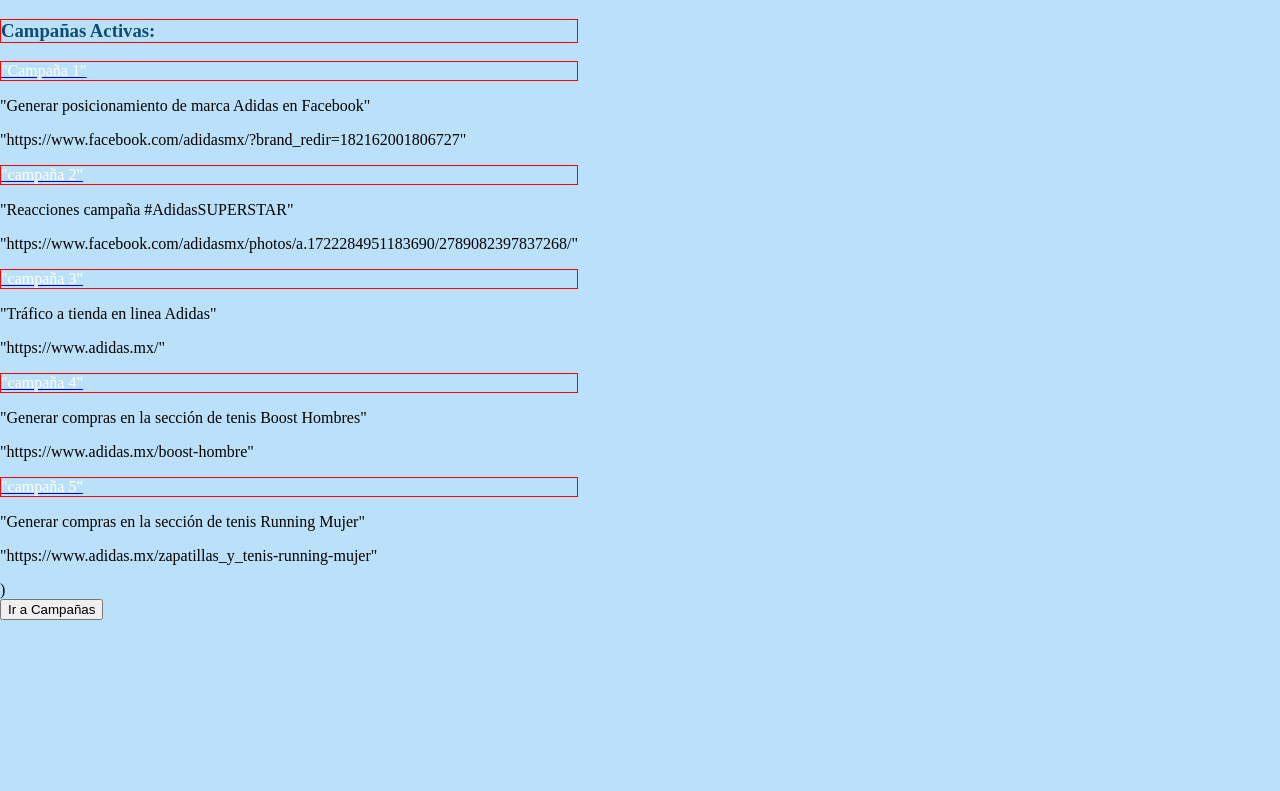
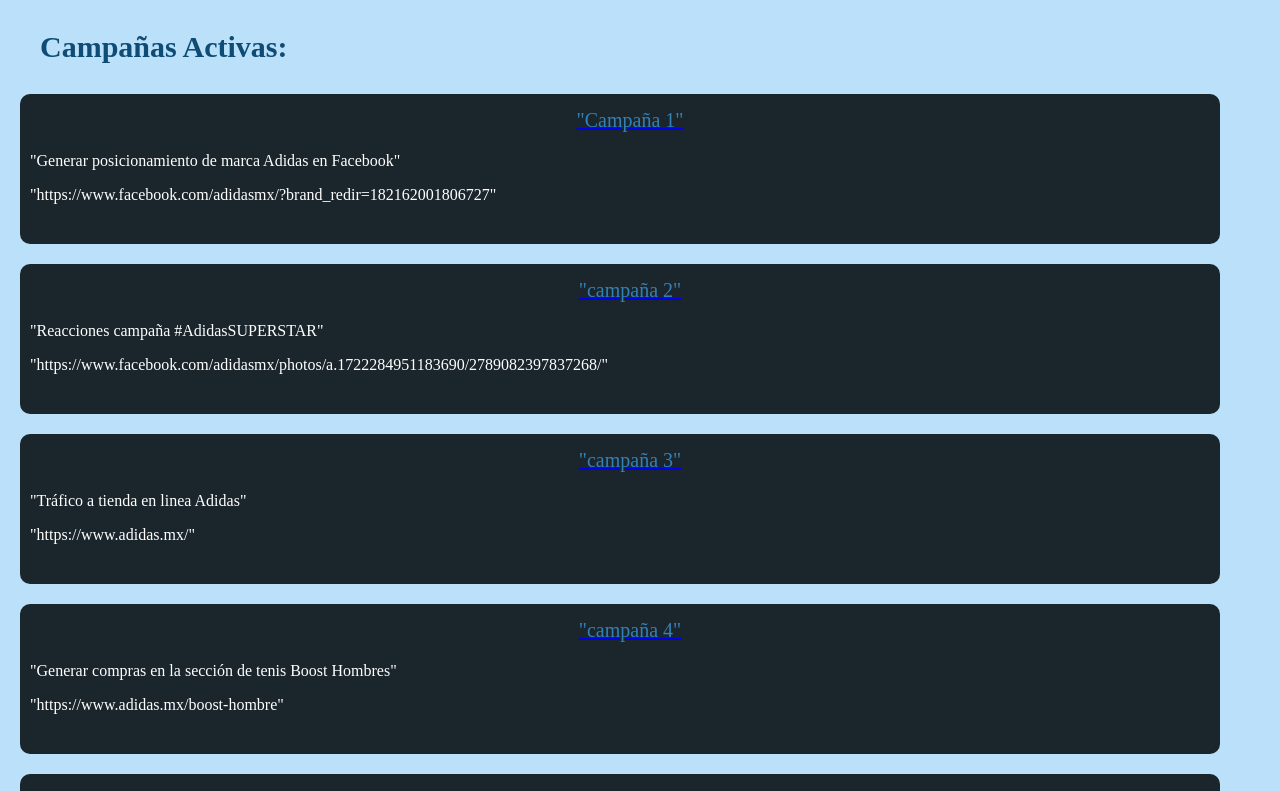
Before and after one commit to pauso92/front-appads, a React (Create React App) app: page /campaign/Adidas in a window 1280 px wide. Shown: the top 791 px of the page. Built offline with nearby package versions, Linux system fonts and the light colour scheme.

Commit message:
[add]Se agregan estilos

```diff
--- a/src/component/CampaignItem.js
+++ b/src/component/CampaignItem.js
@@ -5,28 +5,28 @@
 const CampaignItem = (props) => {
   return (
     <>
-        <h3 className="title">Campañas Activas:</h3>
+      <h3 className="title">Campañas Activas:</h3>
       {
         props.data.campaniasAct && props.data.campaniasAct.map(i => {
           return (
             <>
-              <div>
+              <div className="wrapCampaign">
                 <Link to="/dashboard">
                   <p className="titleCampaign">{JSON.stringify(i.title)}</p>
                 </Link>
-                <p>{JSON.stringify(i.obj)}</p>
-                <p>{JSON.stringify(i.link)}</p>
+                <p className="objList">{JSON.stringify(i.obj)}</p>
+                <p className="objList">{JSON.stringify(i.link)}</p>
               </div>
             </>
           )
         })
-      })
-
-              <div>
-                <Link to="/home">
-                  <button>Ir a Campañas</button>
-                </Link>
-              </div>
+      }
+      <h3 className="title">Campañas Finalizadas:</h3>
+      <div className="wrapbutton">
+        <Link to="/home">
+          <button className="button">Ir a Empresas </button>
+        </Link>
+      </div>
     </>
   );
 }
--- a/src/css/CampaignItem.css
+++ b/src/css/CampaignItem.css
@@ -1,8 +1,38 @@
 .title{
+    font-size: 30px;
+    margin-left: 40px;
     color:#0f4c75;
-    border: 1px solid red
+    /* border: 1px solid red */
+}
+.wrapCampaign{
+    /* border: 1px solid red; */
+    background-color: #1b262c;
+    border-radius: 10px;
+    margin-left: 20px;
+    width: 1200px;
+    height: 150px;
 }
 .titleCampaign{
-    color:white;
-    border: 1px solid red
+    text-align: center;
+    padding-top: 15px;
+    margin-left: 20px;
+    font-size:20px;
+    color:#3282b8;
 }
+.objList{
+    margin-left: 10px;
+    color: white;
+}
+.wrapbutton{
+    border: 1px solid red;
+    display: flex;
+    justify-content: center;
+    margin-top:100px
+}
+.button{
+    width: 150px;
+    height: 60px;
+    font-size: 20px;
+    font-weight: 400;
+    margin-left: 80px;
+}
```
